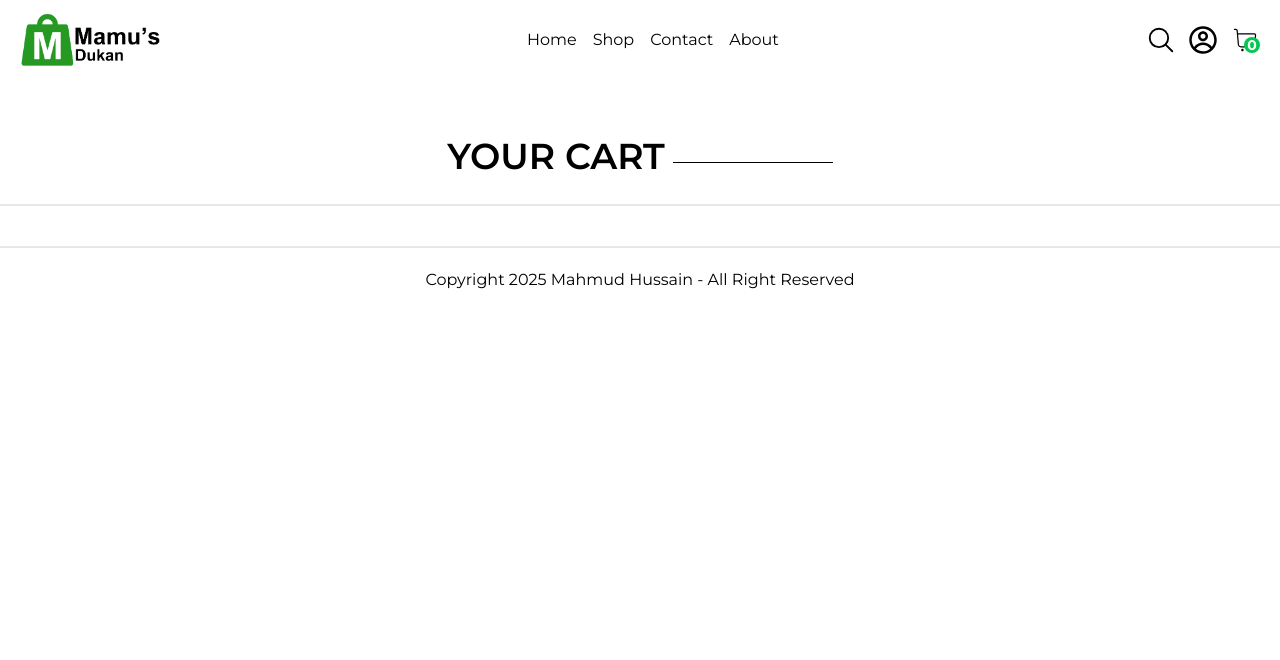
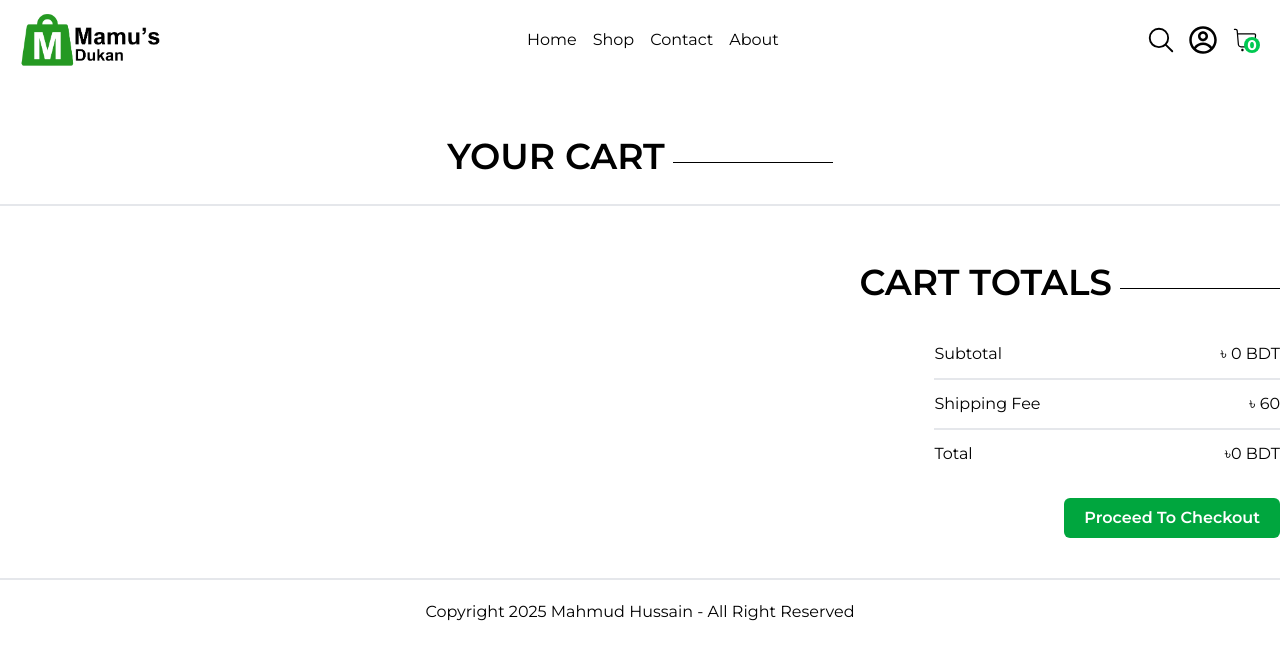
Before and after one commit to mahmudhussaininfo/mamur-Dukan, a React (Vite) app in the folder client/: page /cart in a window 1280 px wide. Shown: the top 660 px of the page. Built offline with nearby package versions, Linux system fonts and the light colour scheme.

Commit message:
cart page done

```diff
--- /dev/null
+++ b/client/src/components/CartTotal.jsx
@@ -0,0 +1,35 @@
+import React, { useContext } from "react";
+import { shopContext } from "../context/Context";
+import Title from "./Title";
+
+const CartTotal = () => {
+  const { currency, totalAmount, deleveryFee } = useContext(shopContext);
+  return (
+    <>
+      <div className="flex flex-col sm:items-end mt-10">
+        <Title heading="cart totals" />
+        <div className="flex justify-between sm:w-[27%] border-b-2 border-gray-200 py-3">
+          <h3>Subtotal</h3>
+          <span>
+            {currency} {totalAmount()} BDT
+          </span>
+        </div>
+        <div className="flex justify-between sm:w-[27%] border-b-2 border-gray-200 py-3">
+          <h3>Shipping Fee</h3>
+          <span>
+            {currency} {deleveryFee}
+          </span>
+        </div>
+        <div className="flex justify-between sm:w-[27%] py-3">
+          <h3>Total</h3>
+          <span>
+            {currency}
+            {totalAmount() === 0 ? 0 : totalAmount() + deleveryFee} BDT
+          </span>
+        </div>
+      </div>
+    </>
+  );
+};
+
+export default CartTotal;
--- a/client/src/context/Context.jsx
+++ b/client/src/context/Context.jsx
@@ -7,6 +7,7 @@ export const shopContext = createContext();
 const ContextProvider = ({ children }) => {
   // Initialize your state here
   const currency = "৳";
+  const deleveryFee = 60;
   const [search, setSearch] = useState("");
   const [searchShow, setSearchShow] = useState(false);
   const [cart, setCart] = useState([]);
@@ -61,6 +62,26 @@ const ContextProvider = ({ children }) => {
   //   }, 0);
   // };
 
+  // update cart quantity
+  const updateCartQuantity = (id, size, quantity) => {
+    let cartData = { ...cart };
+    cartData[id][size] = quantity;
+    setCart(cartData);
+  };
+
+  // get total amount of cart
+  const totalAmount = () => {
+    let total = 0;
+    for (const items in cart) {
+      const product = products.find((data) => data._id === items);
+      for (const item in cart[items]) {
+        if (cart[items][item] > 0) {
+          total += product.price * cart[items][item];
+        }
+      }
+    }
+    return total;
+  };
   const values = {
     currency,
     products,
@@ -71,6 +92,9 @@ const ContextProvider = ({ children }) => {
     cart,
     addCart,
     cartCount,
+    updateCartQuantity,
+    totalAmount,
+    deleveryFee,
   };
   return <shopContext.Provider value={values}>{children}</shopContext.Provider>;
 };
--- a/client/src/pages/Cart.jsx
+++ b/client/src/pages/Cart.jsx
@@ -1,18 +1,22 @@
 import React, { useContext, useEffect, useState } from "react";
 import { shopContext } from "../context/Context";
 import Title from "../components/Title";
+import { FaRegTrashAlt } from "react-icons/fa";
+import CartTotal from "../components/cartTotal";
 
 const Cart = () => {
-  const { currency, cart, products } = useContext(shopContext);
+  const { currency, cart, products, updateCartQuantity } =
+    useContext(shopContext);
   const [cartData, setCartData] = useState([]);
+  console.log(cartData);
 
   useEffect(() => {
-    let temp = [];
+    const temp = [];
     for (const items in cart) {
       for (const item in cart[items]) {
         if (cart[items][item] > 0) {
           temp.push({
-            id: items,
+            _id: items,
             size: item,
             count: cart[items][item],
           });
@@ -31,12 +35,70 @@ const Cart = () => {
           {cartData.map((item, index) => {
             const product = products.find((data) => data._id === item._id);
             console.log(product);
+
             return (
               <>
-                <div key={index}>Hello</div>
+                <div
+                  className="flex justify-between items-center border-b-2 border-gray-200 py-5"
+                  key={index}
+                >
+                  <div className="flex items-start w-[25%]">
+                    <img
+                      className="w-16 object-cover"
+                      src={product.image[0]}
+                      alt={product?.name}
+                    />
+                    <div>
+                      <h1 className="text-sm">{product.name}</h1>
+                      <div className="flex gap-3">
+                        <span>
+                          {product.price}
+                          {currency} BDT
+                        </span>
+                        <span>{item.size}</span>
+                      </div>
+                    </div>
+                  </div>
+                  <div className="">
+                    <input
+                      type="number"
+                      className="w-20 border border-gray-200 rounded outline-none"
+                      min={1}
+                      defaultValue={item.count}
+                      onChange={(e) =>
+                        e.target.value === "" || e.target.value === "0"
+                          ? null
+                          : updateCartQuantity(
+                              item._id,
+                              item.size,
+                              Number(e.target.value)
+                            )
+                      }
+                    />
+                  </div>
+                  <div>
+                    <button
+                      className="cursor-pointer"
+                      onClick={() => updateCartQuantity(item._id, item.size, 0)}
+                    >
+                      <FaRegTrashAlt />
+                    </button>
+                  </div>
+                </div>
               </>
             );
           })}
+        </div>
+
+        {/* total */}
+
+        <div className="">
+          <CartTotal />
+          <div className="w-full text-end">
+            <button className="bg-green-600 font-semibold cursor-pointer text-white mt-5 px-5 py-2 rounded-md">
+              Proceed To Checkout
+            </button>
+          </div>
         </div>
       </div>
     </>
```
